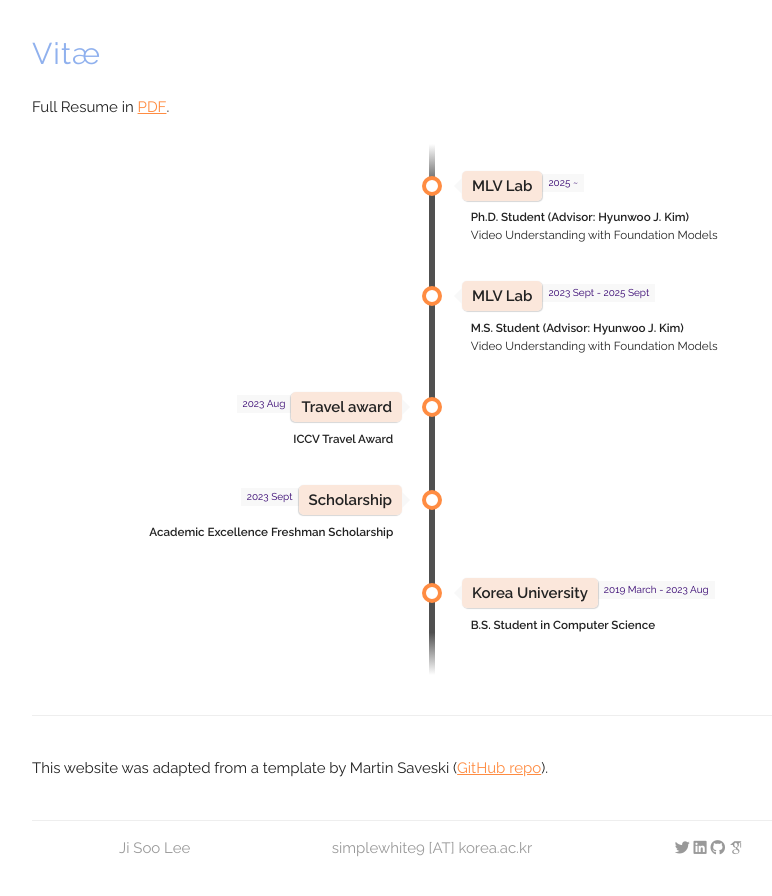
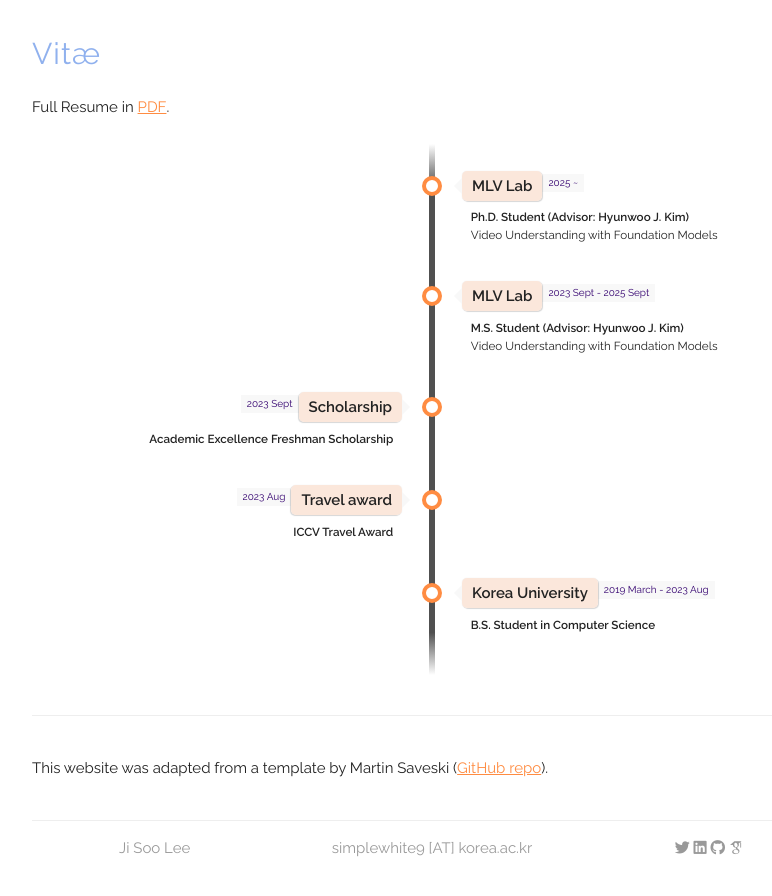
Before and after one commit to simplewhite9/simplewhite9.github.io, a Jekyll site: the page built from index.html, in a window 1280 px wide and 900 px high, scrolled down 1750 px. Shown: the top 896 px of the window, without its empty margins (208-980 px from the left). Built offline with Jekyll 4.4.1, drawn with Linux system fonts in a browser that asks for light colours; some web fonts are replaced.

```diff
--- a/_data/experience.yaml
+++ b/_data/experience.yaml
@@ -12,14 +12,14 @@ experiences:
   subtitle: "Video Understanding with Foundation Models"
   category: "school"
 
+- place: "Scholarship"
+  time: "2023 Sept"
+  title: "Academic Excellence Freshman Scholarship"
+  category: "work"
+
 - place: "Travel award"
   time: "2023 Aug"
   title: "ICCV Travel Award"
-  category: "work"
-
-- place: "Scholarship"
-  time: "2023 Sept"
-  title: "Academic Excellence Freshman Scholarship"
   category: "work"
 
 - place: "Korea University"
```
